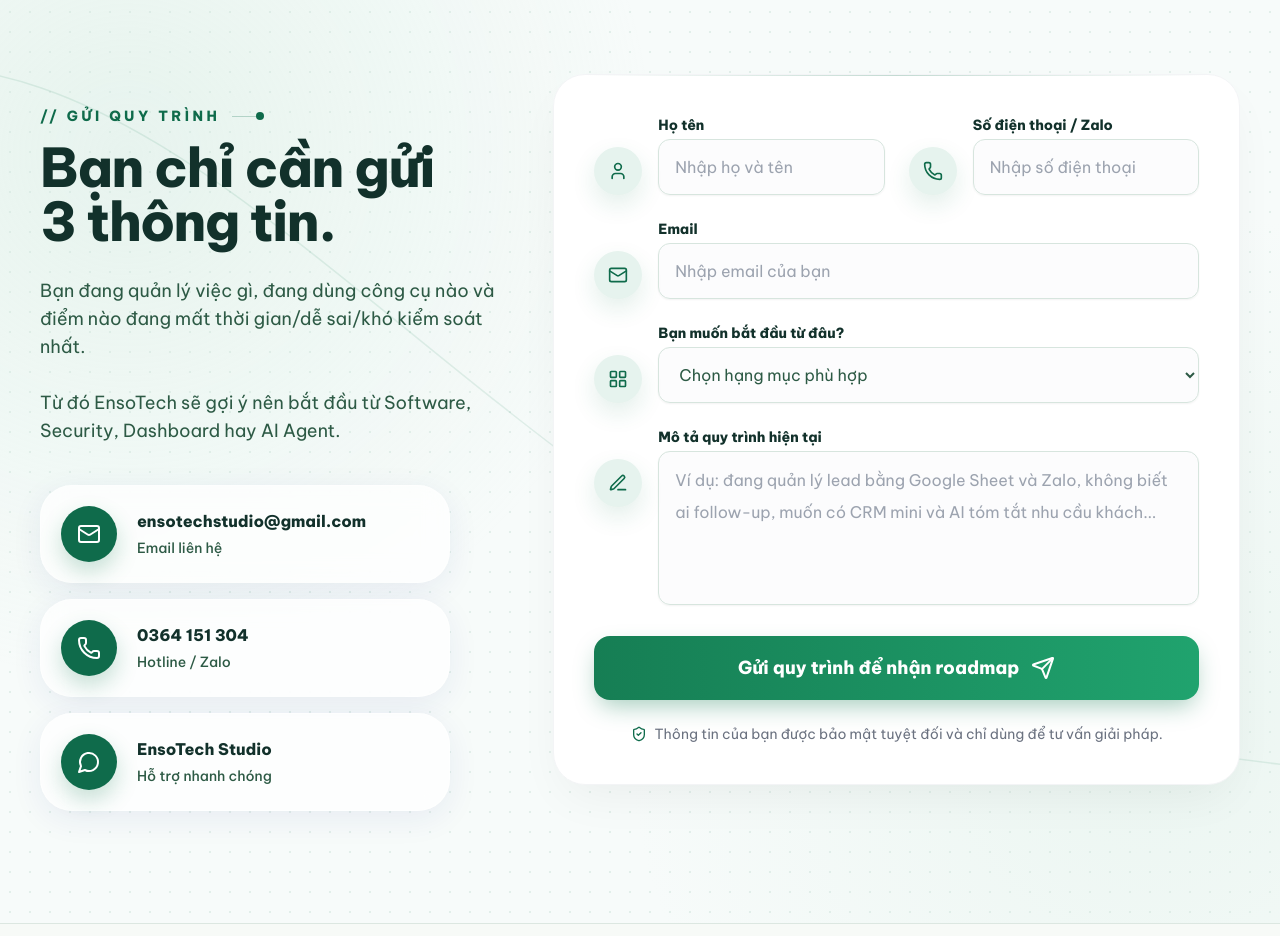
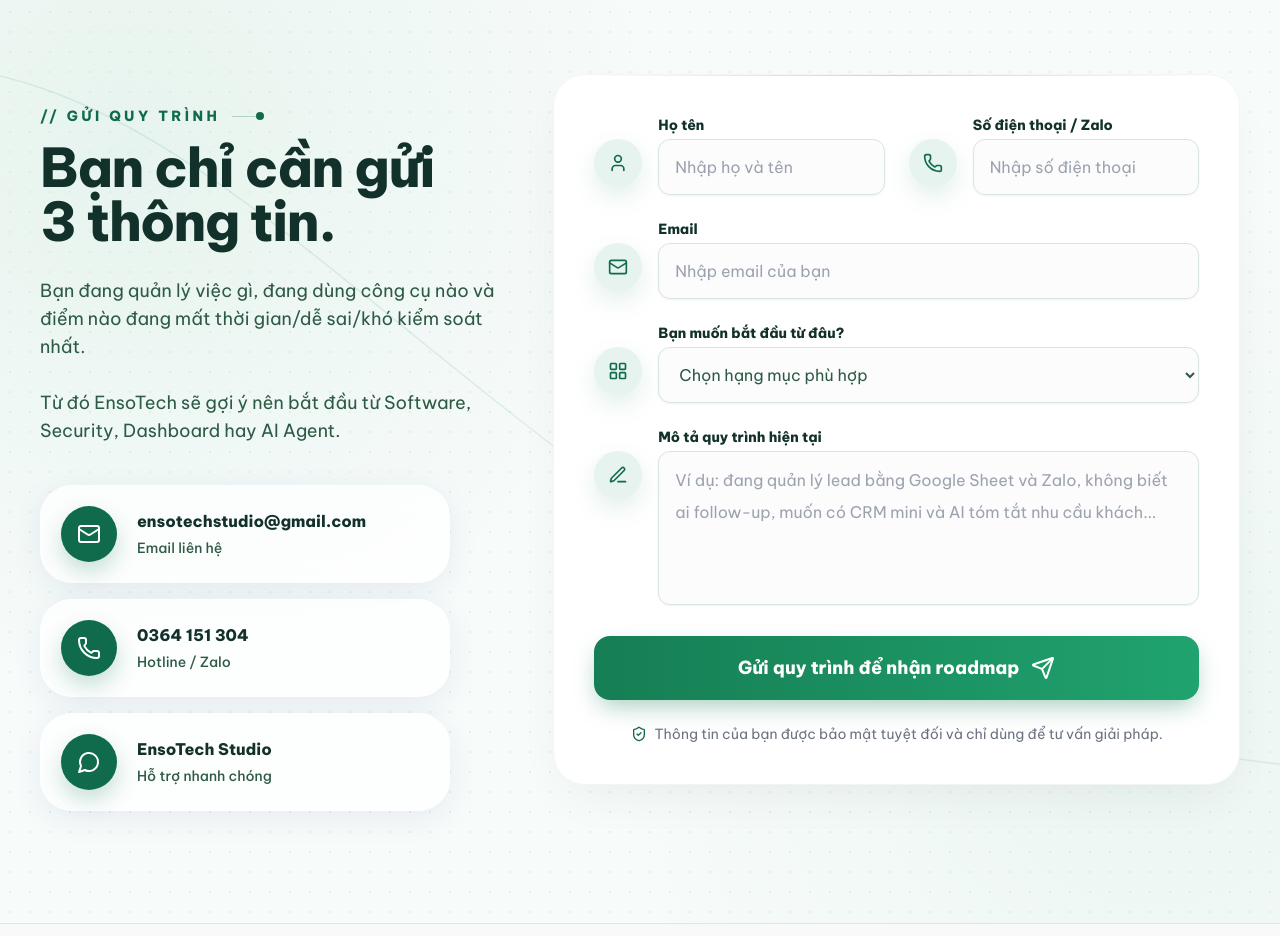
Before and after one commit to EnsoTech-Studio/EnsoTech, a React (Vite) app: page / in a window 1280 px wide. Shown: the part 3980-4916 px from the top of the page. Built offline with nearby package versions, Linux system fonts and the light colour scheme; no server answers.

Commit message:
chore: revise icon form

```diff
--- a/src/App.tsx
+++ b/src/App.tsx
@@ -657,8 +657,8 @@ function App() {
                     </div>
                     <h3 className="mt-6 text-2xl font-extrabold text-deep">Đã chuẩn bị email</h3>
                     <p className="mt-3 max-w-md text-sm leading-7 text-medium">
-                      Trình gửi email của bạn đã được mở với nội dung đã điền sẵn. Nếu chưa gửi được,
-                      hãy nhắn trực tiếp qua Messenger hoặc gửi email đến {CONTACT_EMAIL}.
+                      Trình gửi email của bạn đã được mở với nội dung đã điền sẵn. Nếu chưa gửi
+                      được, hãy nhắn trực tiếp qua Messenger hoặc gửi email đến {CONTACT_EMAIL}.
                     </p>
                     <div className="mt-8 flex flex-col gap-3 sm:flex-row">
                       <a
@@ -683,11 +683,13 @@ function App() {
                   <form onSubmit={handleSubmit} className="space-y-6">
                     <div className="grid grid-cols-1 gap-6 md:grid-cols-2">
                       <label className="flex gap-4">
-                        <span className="mt-8 flex h-12 w-12 shrink-0 items-center justify-center rounded-full bg-[#e6f3ee] text-tech shadow-[0_10px_24px_rgba(22,126,84,0.12)]">
+                        <span className="mt-6 flex h-12 w-12 shrink-0 items-center justify-center rounded-full bg-[#e6f3ee] text-tech shadow-[0_10px_24px_rgba(22,126,84,0.12)]">
                           <User className="h-5 w-5" />
                         </span>
                         <span className="flex-1">
-                          <span className="mb-1 block text-sm font-extrabold text-deep">Họ tên</span>
+                          <span className="mb-1 block text-sm font-extrabold text-deep">
+                            Họ tên
+                          </span>
                           <input
                             name="name"
                             required
@@ -698,7 +700,7 @@ function App() {
                       </label>
 
                       <label className="flex gap-4">
-                        <span className="mt-8 flex h-12 w-12 shrink-0 items-center justify-center rounded-full bg-[#e6f3ee] text-tech shadow-[0_10px_24px_rgba(22,126,84,0.12)]">
+                        <span className="mt-6 flex h-12 w-12 shrink-0 items-center justify-center rounded-full bg-[#e6f3ee] text-tech shadow-[0_10px_24px_rgba(22,126,84,0.12)]">
                           <Phone className="h-5 w-5" />
                         </span>
                         <span className="flex-1">
@@ -717,7 +719,7 @@ function App() {
                     </div>
 
                     <label className="flex gap-4">
-                      <span className="mt-8 flex h-12 w-12 shrink-0 items-center justify-center rounded-full bg-[#e6f3ee] text-tech shadow-[0_10px_24px_rgba(22,126,84,0.12)]">
+                      <span className="mt-6 flex h-12 w-12 shrink-0 items-center justify-center rounded-full bg-[#e6f3ee] text-tech shadow-[0_10px_24px_rgba(22,126,84,0.12)]">
                         <Mail className="h-5 w-5" />
                       </span>
                       <span className="flex-1">
@@ -732,7 +734,7 @@ function App() {
                     </label>
 
                     <label className="flex gap-4">
-                      <span className="mt-8 flex h-12 w-12 shrink-0 items-center justify-center rounded-full bg-[#e6f3ee] text-tech shadow-[0_10px_24px_rgba(22,126,84,0.12)]">
+                      <span className="mt-6 flex h-12 w-12 shrink-0 items-center justify-center rounded-full bg-[#e6f3ee] text-tech shadow-[0_10px_24px_rgba(22,126,84,0.12)]">
                         <LayoutGrid className="h-5 w-5" />
                       </span>
                       <span className="flex-1">
@@ -757,7 +759,7 @@ function App() {
                     </label>
 
                     <label className="flex gap-4">
-                      <span className="mt-8 flex h-12 w-12 shrink-0 items-center justify-center rounded-full bg-[#e6f3ee] text-tech shadow-[0_10px_24px_rgba(22,126,84,0.12)]">
+                      <span className="mt-6 flex h-12 w-12 shrink-0 items-center justify-center rounded-full bg-[#e6f3ee] text-tech shadow-[0_10px_24px_rgba(22,126,84,0.12)]">
                         <PenLine className="h-5 w-5" />
                       </span>
                       <span className="flex-1">
```
